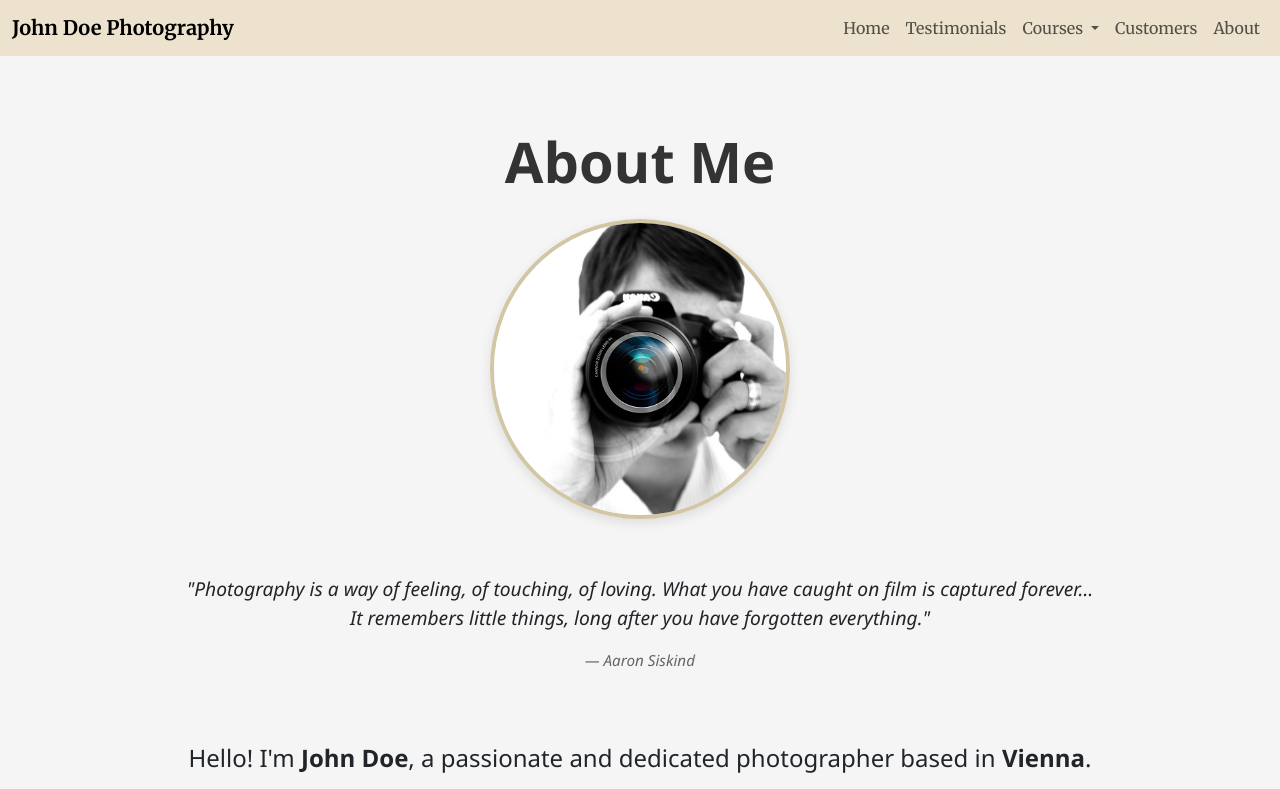
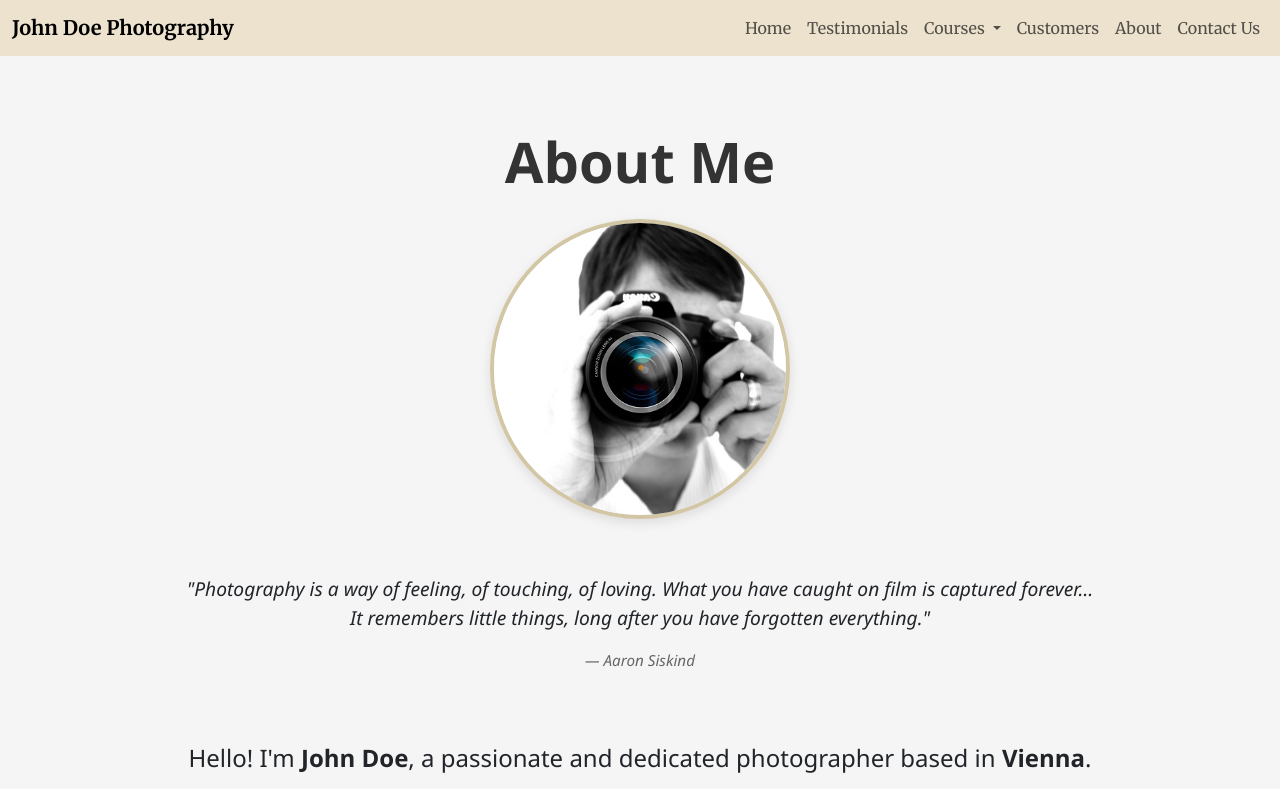
Before and after one commit to santiagoAlvRu/photographerswebpage, an Angular app: page /about in a window 1280 px wide. Shown: the top 789 px of the page. Built offline with nearby package versions, Linux system fonts and the light colour scheme.

Commit message:
contact us button removed from hero and added to the navbar. Routing to home added in the Navbar title.

```diff
--- a/src/app/components/hero/hero.component.html
+++ b/src/app/components/hero/hero.component.html
@@ -5,6 +5,5 @@
     <p>
       Capturing moments where strength meets grace — through the lens of timeless photography.
     </p>
-    <a routerLink="/contact-us" class="btn btn-outline-light btn-lg mt-4 inline-block bg-blue-600 hover:bg-blue-700 text-black font-semibold py-3 px-6 rounded-xl shadow-md transition duration-300 mt-6">Contact Us</a>
   </div>
   </div>
--- a/src/app/components/layout/layout.component.html
+++ b/src/app/components/layout/layout.component.html
@@ -1,6 +1,6 @@
 <nav class="navbar navbar-expand-lg sticky-top custom-navbar" id="mainNavbar">
   <div class="container-fluid">
-    <a class="navbar-brand">John Doe Photography</a>
+    <a class="navbar-brand" routerLink="/">John Doe Photography</a>
     <button
       class="navbar-toggler"
       type="button"
@@ -55,6 +55,9 @@
         <li class="nav-item">
           <a class="nav-link" routerLink="/about">About</a>
         </li>
+        <li class="nav-item">
+          <a class="nav-link" routerLink="/contact-us">Contact Us</a>
+        </li>
       </ul>
     </div>
   </div>
```
